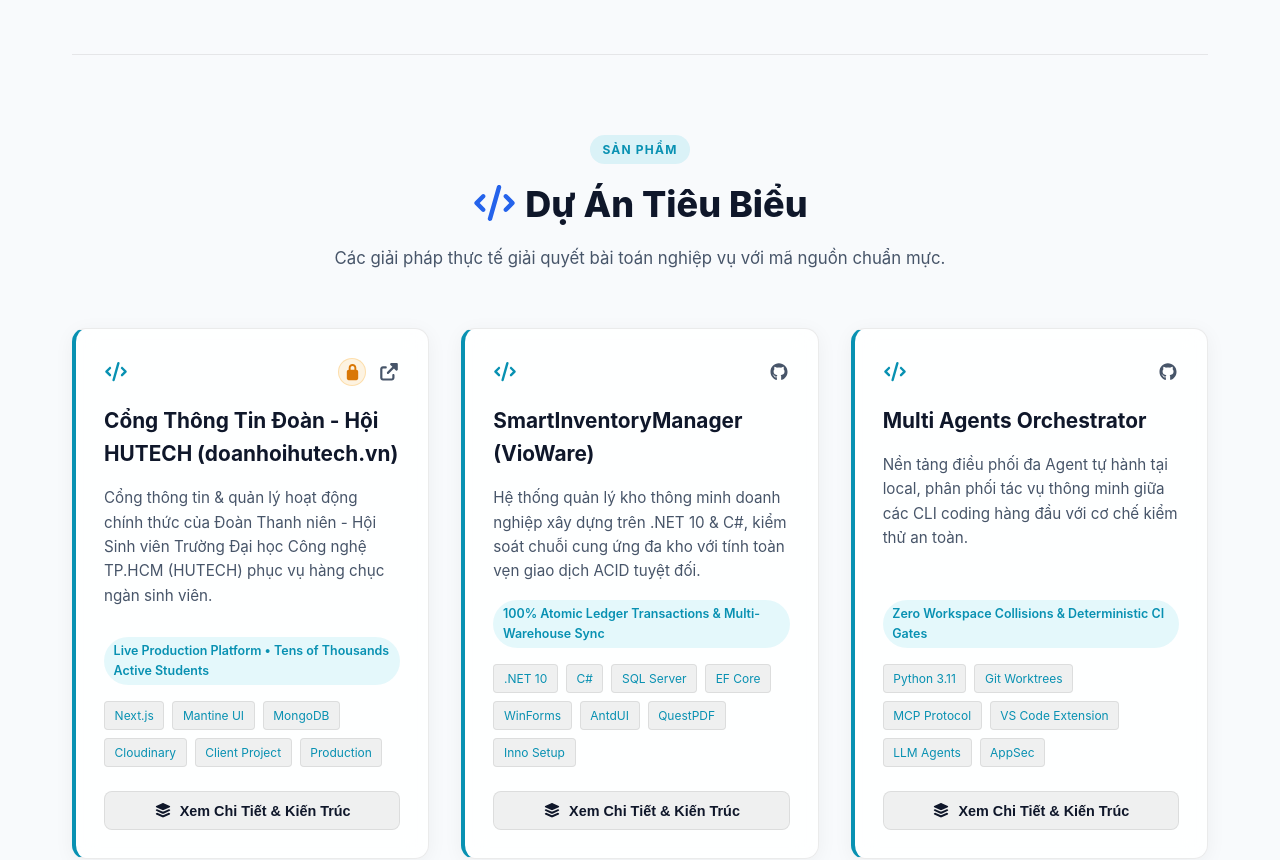
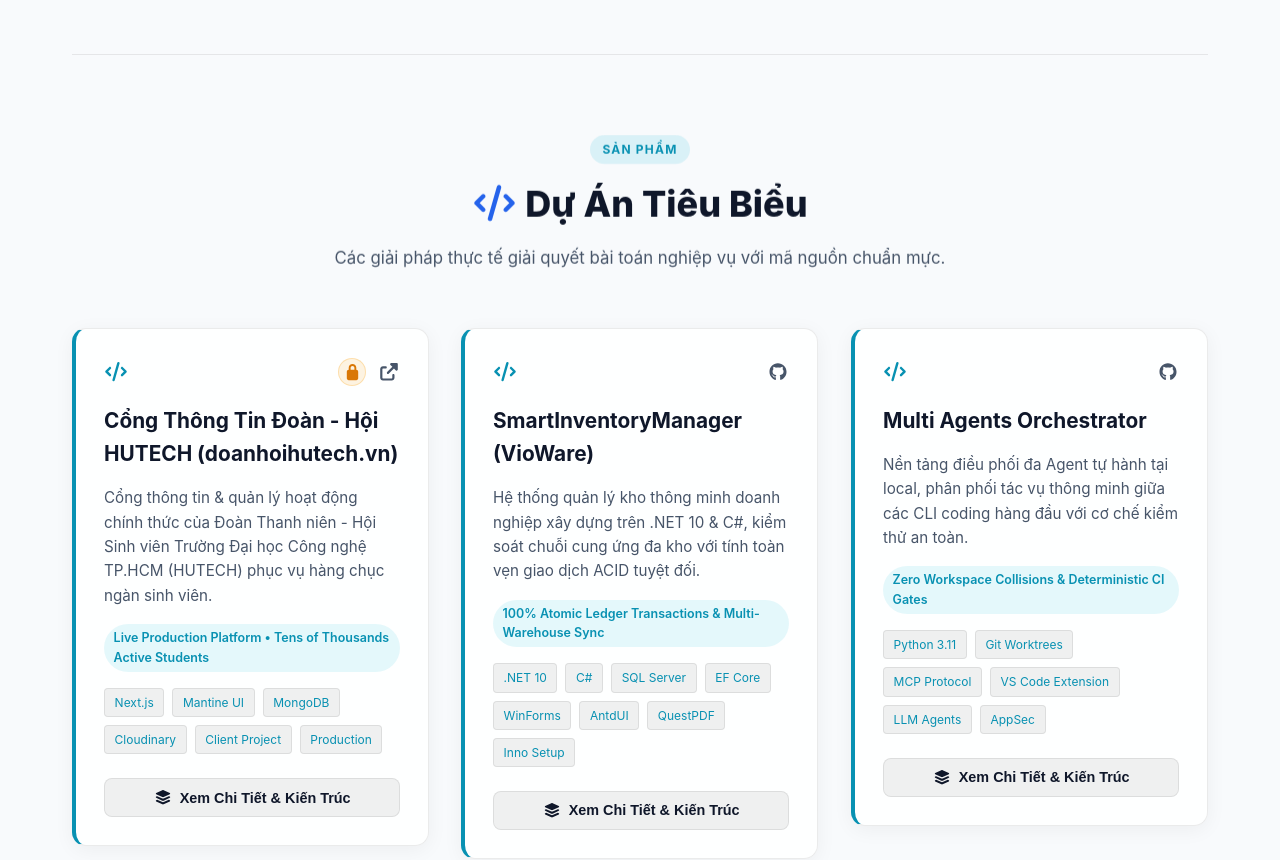
Before and after one commit to khang1604/nguyenkhangportfolio, a React (Vite) app in the folder frontend/: page / in a window 1280 px wide. Shown: the part 883-1743 px from the top of the page. Built offline with nearby package versions, Linux system fonts and the light colour scheme.

Commit message:
feat(animation): add entrance and scroll reveal animations

```diff
--- a/frontend/src/App.tsx
+++ b/frontend/src/App.tsx
@@ -5,6 +5,7 @@ import { AboutSection } from './features/about/AboutSection';
 import { ProjectCard } from './features/projects/ProjectCard';
 import { ProjectModal } from './features/projects/ProjectModal';
 import { ContactSection } from './features/contact/ContactSection';
+import { RevealOnScroll } from './components/common/RevealOnScroll';
 import { INITIAL_PROJECTS } from './features/projects/projectsData';
 import { FontAwesomeIcon, faCode } from './components/icons';
 import { ThemeProvider } from './core/theme/ThemeContext';
@@ -24,6 +25,7 @@ const PortfolioContent: React.FC = () => {
 
         {/* Featured Projects Section */}
         <section id="projects" className="section projects-section">
+          <RevealOnScroll animation="fade-up">
             <div className="section-header">
               <span className="section-badge">{t.projects.badge}</span>
               <h2 className="section-title">
@@ -31,18 +33,28 @@ const PortfolioContent: React.FC = () => {
               </h2>
               <p className="section-subtitle">{t.projects.subtitle}</p>
             </div>
+          </RevealOnScroll>
+
           <div className="projects-grid">
-            {INITIAL_PROJECTS.map((project) => (
+            {INITIAL_PROJECTS.map((project, index) => (
+              <RevealOnScroll
+                key={project.id}
+                animation="fade-up"
+                delayMs={(index % 2) * 150}
+              >
                 <ProjectCard
-                key={project.id}
                   project={project}
                   onOpenDetails={setSelectedProject}
                 />
+              </RevealOnScroll>
             ))}
           </div>
         </section>
 
+        {/* Contact Section */}
+        <RevealOnScroll animation="fade-up" delayMs={100}>
           <ContactSection />
+        </RevealOnScroll>
       </main>
 
       <Footer />
--- /dev/null
+++ b/frontend/src/components/common/RevealOnScroll.tsx
@@ -0,0 +1,32 @@
+import React from 'react';
+import { useScrollReveal } from '../../core/hooks/useScrollReveal';
+
+export type RevealAnimation = 'fade-up' | 'fade-down' | 'fade-left' | 'fade-right' | 'zoom-in';
+
+interface RevealOnScrollProps {
+  children: React.ReactNode;
+  animation?: RevealAnimation;
+  delayMs?: number;
+  className?: string;
+}
+
+export const RevealOnScroll: React.FC<RevealOnScrollProps> = ({
+  children,
+  animation = 'fade-up',
+  delayMs = 0,
+  className = '',
+}) => {
+  const { ref, isRevealed } = useScrollReveal<HTMLDivElement>();
+
+  return (
+    <div
+      ref={ref}
+      className={`reveal-wrapper reveal-${animation} ${isRevealed ? 'is-revealed' : ''} ${className}`}
+      style={{
+        transitionDelay: delayMs > 0 ? `${delayMs}ms` : undefined,
+      }}
+    >
+      {children}
+    </div>
+  );
+};
--- /dev/null
+++ b/frontend/src/core/hooks/useScrollReveal.ts
@@ -0,0 +1,48 @@
+import { useEffect, useRef, useState } from 'react';
+
+interface ScrollRevealOptions {
+  threshold?: number;
+  rootMargin?: string;
+  triggerOnce?: boolean;
+}
+
+export const useScrollReveal = <T extends HTMLElement = HTMLDivElement>(
+  options: ScrollRevealOptions = {}
+) => {
+  const { threshold = 0.15, rootMargin = '0px 0px -40px 0px', triggerOnce = true } = options;
+  const elementRef = useRef<T | null>(null);
+  const [isRevealed, setIsRevealed] = useState<boolean>(false);
+
+  useEffect(() => {
+    const element = elementRef.current;
+    if (!element) return;
+
+    // Check if IntersectionObserver is supported
+    if (!('IntersectionObserver' in window)) {
+      setIsRevealed(true);
+      return;
+    }
+
+    const observer = new IntersectionObserver(
+      ([entry]) => {
+        if (entry.isIntersecting) {
+          setIsRevealed(true);
+          if (triggerOnce) {
+            observer.unobserve(element);
+          }
+        } else if (!triggerOnce) {
+          setIsRevealed(false);
+        }
+      },
+      { threshold, rootMargin }
+    );
+
+    observer.observe(element);
+
+    return () => {
+      observer.disconnect();
+    };
+  }, [threshold, rootMargin, triggerOnce]);
+
+  return { ref: elementRef, isRevealed };
+};
--- a/frontend/src/features/about/AboutSection.tsx
+++ b/frontend/src/features/about/AboutSection.tsx
@@ -16,29 +16,29 @@ export const AboutSection: React.FC = () => {
   return (
     <section id="about" className="section hero-section">
       <div className="hero-content">
-        <span className="hero-badge">{t.hero.welcome}</span>
-        <h1 className="hero-title">
+        <span className="hero-badge animate-fade-in-down">{t.hero.welcome}</span>
+        <h1 className="hero-title animate-fade-in-up stagger-1">
           {t.hero.greeting} <span className="highlight-text">{t.hero.name}</span>
         </h1>
-        <p className="hero-role">{t.hero.role}</p>
-        <p className="hero-subtitle">{t.hero.bio}</p>
+        <p className="hero-role animate-fade-in-up stagger-2">{t.hero.role}</p>
+        <p className="hero-subtitle animate-fade-in-up stagger-3">{t.hero.bio}</p>
 
         <div className="hero-highlights">
-          <div className="highlight-item">
+          <div className="highlight-item animate-fade-in-up stagger-4">
             <FontAwesomeIcon icon={faCode} className="icon-gold" />
             <div>
               <strong>{t.hero.highlight1Title}</strong>
               <p>{t.hero.highlight1Desc}</p>
             </div>
           </div>
-          <div className="highlight-item">
+          <div className="highlight-item animate-fade-in-up stagger-5">
             <FontAwesomeIcon icon={faBriefcase} className="icon-blue" />
             <div>
               <strong>{t.hero.highlight2Title}</strong>
               <p>{t.hero.highlight2Desc}</p>
             </div>
           </div>
-          <div className="highlight-item">
+          <div className="highlight-item animate-fade-in-up stagger-6">
             <FontAwesomeIcon icon={faRocket} className="icon-purple" />
             <div>
               <strong>{t.hero.highlight3Title}</strong>
@@ -47,7 +47,7 @@ export const AboutSection: React.FC = () => {
           </div>
         </div>
 
-        <div className="hero-actions">
+        <div className="hero-actions animate-fade-in-up stagger-7">
           <a href="#contact" className="btn btn-primary">
             <FontAwesomeIcon icon={faEnvelope} /> {t.hero.contactBtn}
           </a>
--- a/frontend/src/index.css
+++ b/frontend/src/index.css
@@ -849,6 +849,84 @@ a {
   to { opacity: 1; transform: translateY(0) scale(1); }
 }
 
+@keyframes fadeInUp {
+  from {
+    opacity: 0;
+    transform: translateY(24px);
+  }
+  to {
+    opacity: 1;
+    transform: translateY(0);
+  }
+}
+
+@keyframes fadeInDown {
+  from {
+    opacity: 0;
+    transform: translateY(-20px);
+  }
+  to {
+    opacity: 1;
+    transform: translateY(0);
+  }
+}
+
+/* Page Load Entrance Animations */
+.animate-fade-in-up {
+  opacity: 0;
+  animation: fadeInUp 0.7s cubic-bezier(0.16, 1, 0.3, 1) forwards;
+}
+
+.animate-fade-in-down {
+  opacity: 0;
+  animation: fadeInDown 0.6s cubic-bezier(0.16, 1, 0.3, 1) forwards;
+}
+
+.stagger-1 { animation-delay: 80ms; }
+.stagger-2 { animation-delay: 160ms; }
+.stagger-3 { animation-delay: 240ms; }
+.stagger-4 { animation-delay: 320ms; }
+.stagger-5 { animation-delay: 400ms; }
+.stagger-6 { animation-delay: 480ms; }
+.stagger-7 { animation-delay: 560ms; }
+
+/* Scroll Reveal Transitions */
+.reveal-wrapper {
+  will-change: opacity, transform;
+  transition: opacity 0.65s cubic-bezier(0.16, 1, 0.3, 1),
+              transform 0.65s cubic-bezier(0.16, 1, 0.3, 1);
+}
+
+.reveal-fade-up {
+  opacity: 0;
+  transform: translateY(32px);
+}
+
+.reveal-fade-down {
+  opacity: 0;
+  transform: translateY(-32px);
+}
+
+.reveal-fade-left {
+  opacity: 0;
+  transform: translateX(32px);
+}
+
+.reveal-fade-right {
+  opacity: 0;
+  transform: translateX(-32px);
+}
+
+.reveal-zoom-in {
+  opacity: 0;
+  transform: scale(0.94);
+}
+
+.reveal-wrapper.is-revealed {
+  opacity: 1;
+  transform: translate(0, 0) scale(1);
+}
+
 /* Responsive */
 @media (max-width: 768px) {
   .hero-title { font-size: 2.3rem; }
```
Also changed, not shown: 1 other file (tests, documents, lock files or other folders). Lines whose indentation alone changed are shown as unchanged.
